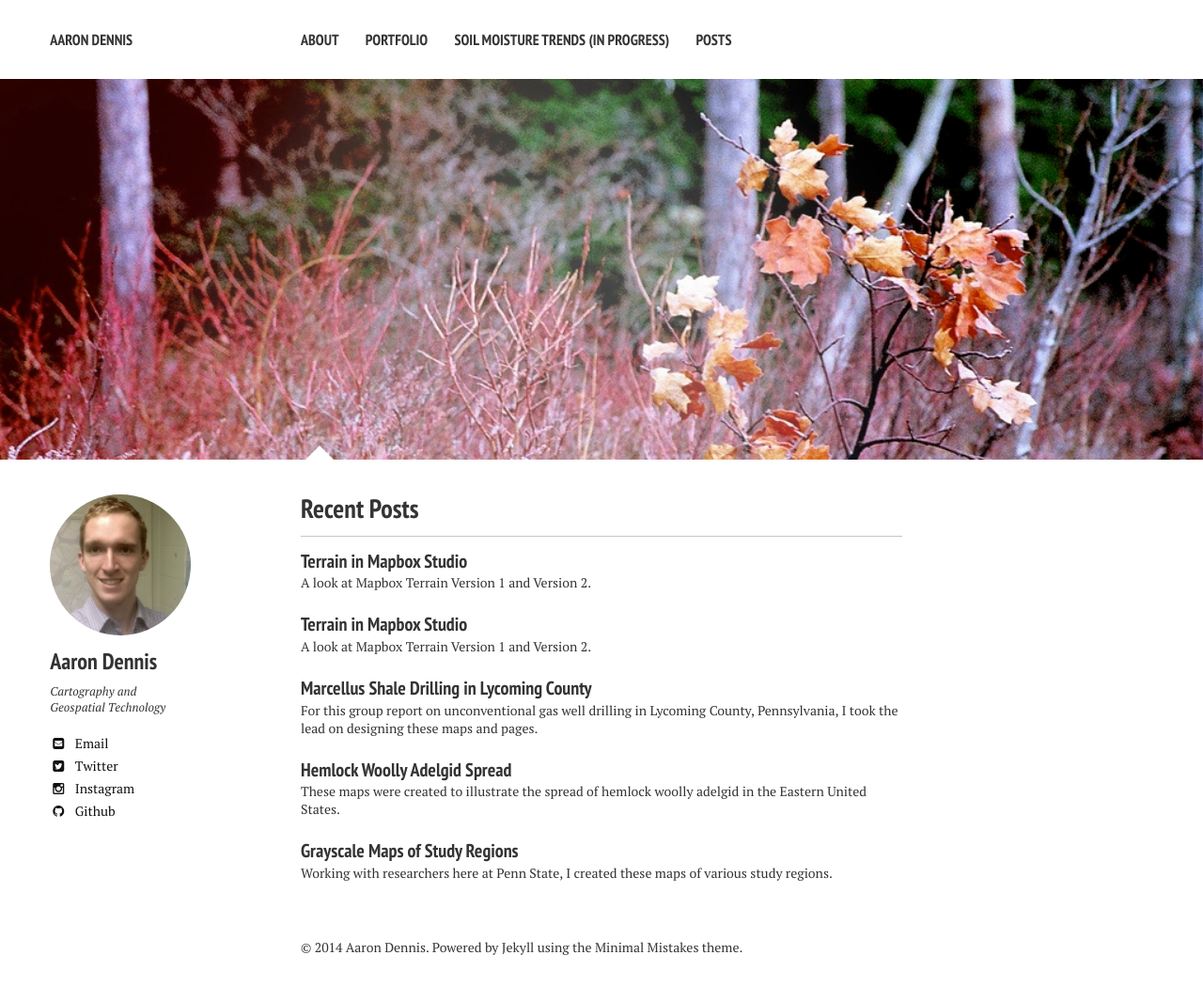
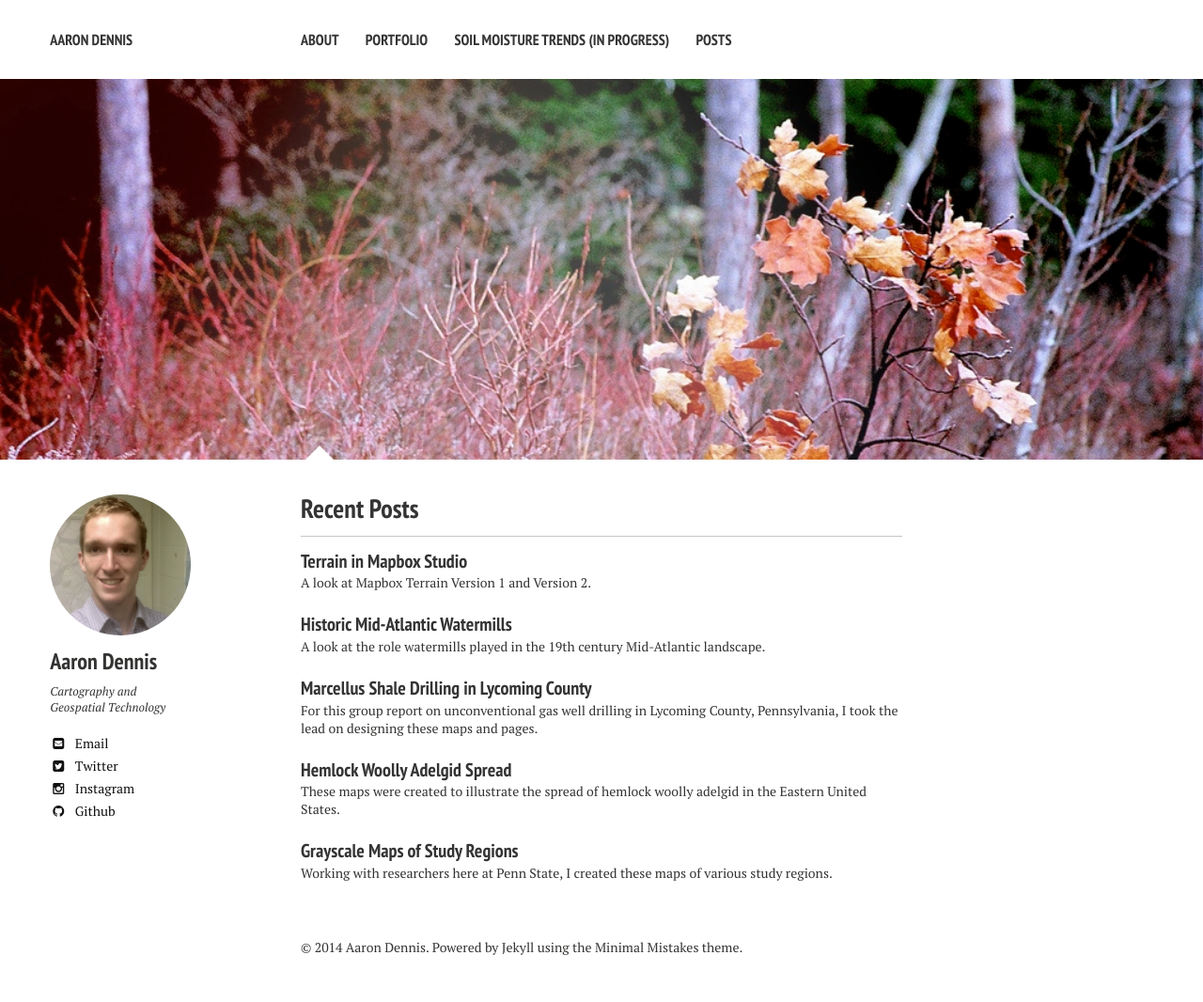
Before and after one commit to Joe-Robertson/aaronpdennis.github.io, a Jekyll site: the page built from index.md, in a window 1280 px wide. Shown: the whole page at 94% size. Built offline with Jekyll 4.4.1, drawn with Linux system fonts in a browser that asks for light colours; nearby versions of some CDN libraries; some of the changed lines change nothing that is shown.

Commit message:
fix changes

```diff
--- a/_posts/2014-11-29-historic-watermills.md
+++ b/_posts/2014-11-29-historic-watermills.md
@@ -1,19 +1,16 @@
 ---
 layout: post
-title: Terrain in Mapbox Studio
-excerpt: "A look at Mapbox Terrain Version 1 and Version 2."
-modified: 2014-12-30
-tags: [aaron dennis, mapbox, terrain, cartography]
+title: Historic Mid-Atlantic Watermills
+excerpt: "A look at the role watermills played in the 19th century Mid-Atlantic landscape."
+modified: 2014-11-01
+tags: [aaron dennis, jekyll, watermills, mills, milldams, maps, historic, pennsylvania, maryland]
 comments: true
 image:
   feature:
   credit:
   creditlink:
 ---
-Mapbox Studio provides access to vector hillshades for styling maps with terrain. The most recent global vector terrain dataset, Version 2, uses incredibly high resolution elevation data and is designed to provide "twice as much shadow detail and is based on a combined hill-shading and slope-shading technique that allows for better emphasis in areas of steep terrain." This looks great on the big mountains, but it comes at a small sacrifice of detail on softer landscapes.
-
-<figure>
-	<img src="/images/"
+The stream network of the Mid-Atlantic region saw the creation of thousands of watermills from the period of initial European settlement to as late as the early 20th century. These mills were used most commonly for grinding grain, as well as other mechanical processes such as sawing timber into lumber, hammering at iron forges, or manufacturing goods including paper and cotton. A watermill relied on a milldam and millrace to provide the hydrologic potential energy to turn a waterwheel. Processing ore, grain, or timber at the mill automated the otherwise difficult process of manually grinding or sawing and it allowed for the easier transport of goods to market. The prevalence and utility of watermills from the 1600’s to the early 1900’s suggests their importance to historic communities. The intent of this paper is to determine how the location and qualities of these watermills reflected and changed the region’s rural landscape and explore the lasting impact of these mills on our modern landscape.
 
 ### The Data
 
```
